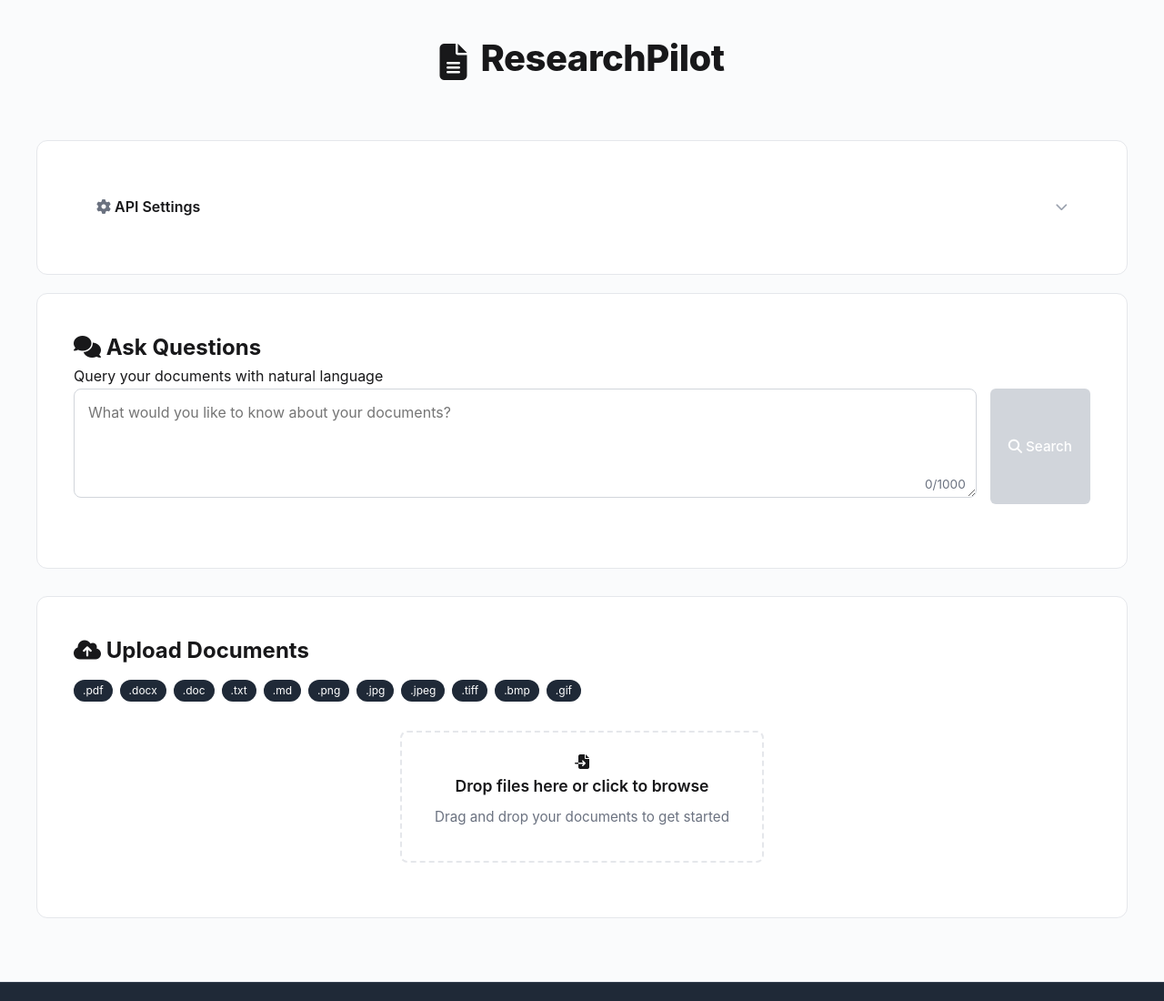
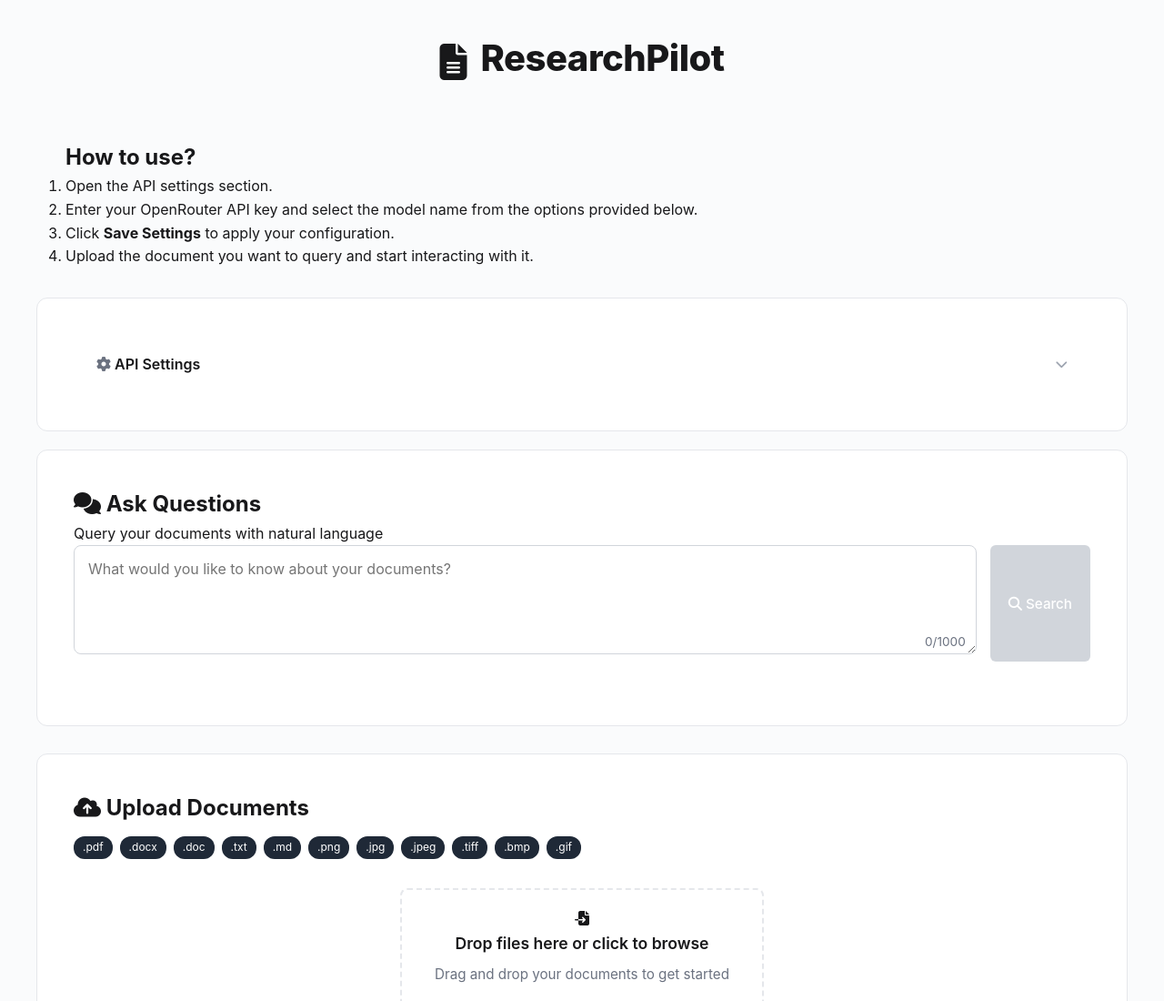
Before and after one commit to VedAditya-10/ResearchPilot, a plain HTML site: page static/index.html in a window 1280 px wide. Shown: the top 1100 px of the page at 91% size. Drawn offline with Linux system fonts and the light colour scheme.

Commit message:
Help section

```diff
--- a/static/index.html
+++ b/static/index.html
@@ -21,6 +21,16 @@
         </header>
         <main class="app-main">
             <div class="content-wrapper">
+                <!-- How to Use Section -->
+                <section id="how-to-use" style="padding-left: 2em; padding-bottom: 2em;">
+                    <h2>How to use?</h2>
+                        <ol>
+                            <li>Open the API settings section.</li>
+                            <li>Enter your OpenRouter API key and select the model name from the options provided below.</li>
+                            <li>Click <strong>Save Settings</strong> to apply your configuration.</li>
+                            <li>Upload the document you want to query and start interacting with it.</li>
+                        </ol>
+                </section>
                 <!-- Settings Section -->
                 <section class="card settings-section">
                     <div class="section-header settings-toggle" id="settingsToggle">
```
Also changed, not shown: 1 other file.
